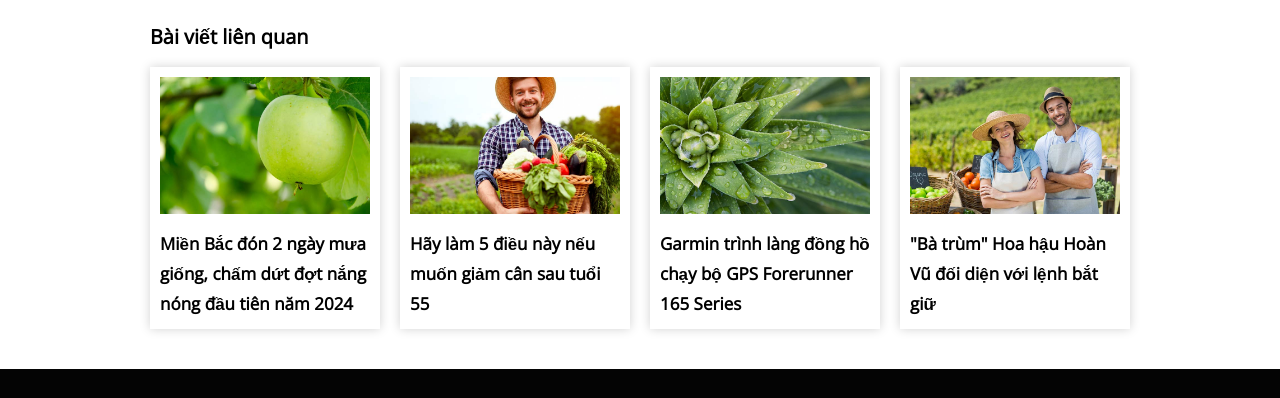
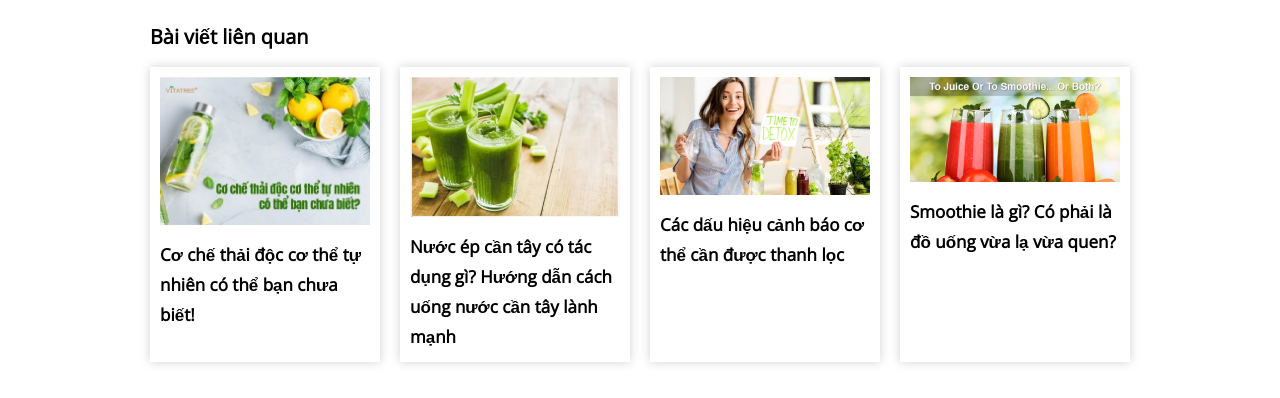
Before and after one commit to thao280324/BTL-Web, a website built with Vite: page chitiettintuc-1.html in a window 1280 px wide. Shown: the part 10079-10477 px from the top of the page. Built offline with nearby package versions, Linux system fonts and the light colour scheme; a script that the page names is missing.

Commit message:
Cap nhat chi tiet tin tuc

```diff
--- a/chitiettintuc-1.html
+++ b/chitiettintuc-1.html
@@ -344,21 +344,20 @@
                 <h3>Bài viết liên quan</h3>
                 <div class="list-blog-more">
                     <div class="blog">
-                        <img src="./images/blog-1.jpg" alt="">
-                        <a href=""><span>Miền Bắc đón 2 ngày mưa giống, chấm dứt đợt nắng nóng đầu tiên năm
-                                2024</span></a>
+                        <img src="./images/tin_tuc_image/1a.jpg" alt="Cơ chế thải độc cơ thể tự nhiên có thể bạn chưa biết!">
+                        <a href="chitiettintuc-1.html"><span>Cơ chế thải độc cơ thể tự nhiên có thể bạn chưa biết!</span></a>
                     </div>
                     <div class="blog">
-                        <img src="./images/blog-2.jpg" alt="">
-                        <a href=""><span>Hãy làm 5 điều này nếu muốn giảm cân sau tuổi 55</span></a>
+                        <img src="./images/tin_tuc_image/2a.jpg" alt="Nước ép cần tây có tác dụng gì? Hướng dẫn cách uống nước cần tây lành mạnh">
+                        <a href="chitiettintuc-2.html"><span>Nước ép cần tây có tác dụng gì? Hướng dẫn cách uống nước cần tây lành mạnh</span></a>
                     </div>
                     <div class="blog">
-                        <img src="./images/blog-3.jpg" alt="">
-                        <a href=""><span>Garmin trình làng đồng hồ chạy bộ GPS Forerunner 165 Series</span></a>
+                        <img src="./images/tin_tuc_image/3a.jpg" alt="Các dấu hiệu cảnh báo cơ thể cần được thanh lọc">
+                        <a href="chitiettintuc-3.html"><span>Các dấu hiệu cảnh báo cơ thể cần được thanh lọc</span></a>
                     </div>
                     <div class="blog">
-                        <img src="./images/blog-4.jpg" alt="">
-                        <a href=""><span>"Bà trùm" Hoa hậu Hoàn Vũ đối diện với lệnh bắt giữ</span></a>
+                        <img src="./images/tin_tuc_image/4a.png" alt="">
+                        <a href="chitiettintuc-4.html"><span>Smoothie là gì? Có phải là đồ uống vừa lạ vừa quen?</span></a>
                     </div>
                 </div>
             </div>
```
Also changed, not shown: chitiettintuc-2.html (+8 -9 lines), chitiettintuc-3.html (+8 -8 lines), chitiettintuc-4.html (+8 -8 lines), chitiettintuc-5.html (+8 -8 lines), chitiettintuc-6.html (+8 -8 lines).
